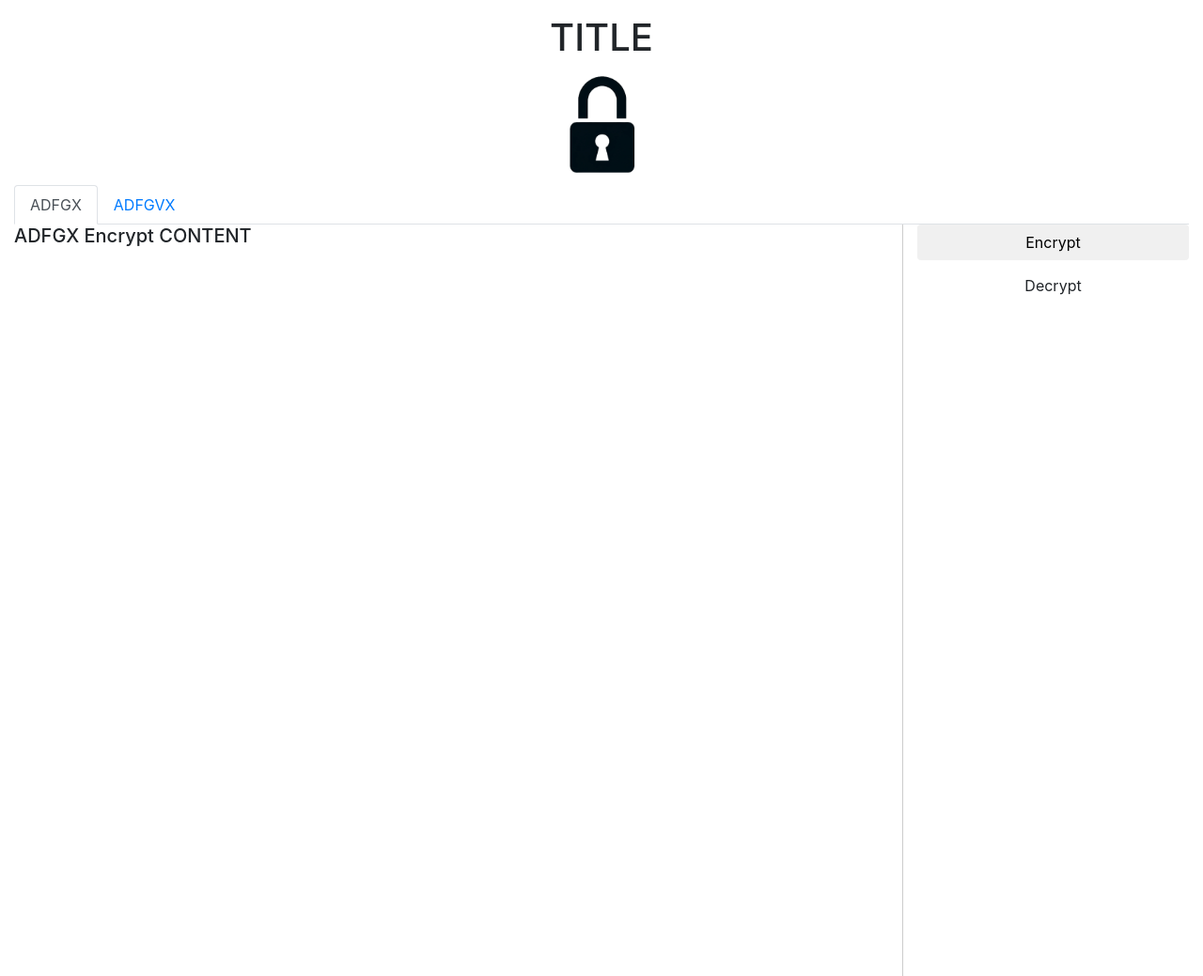
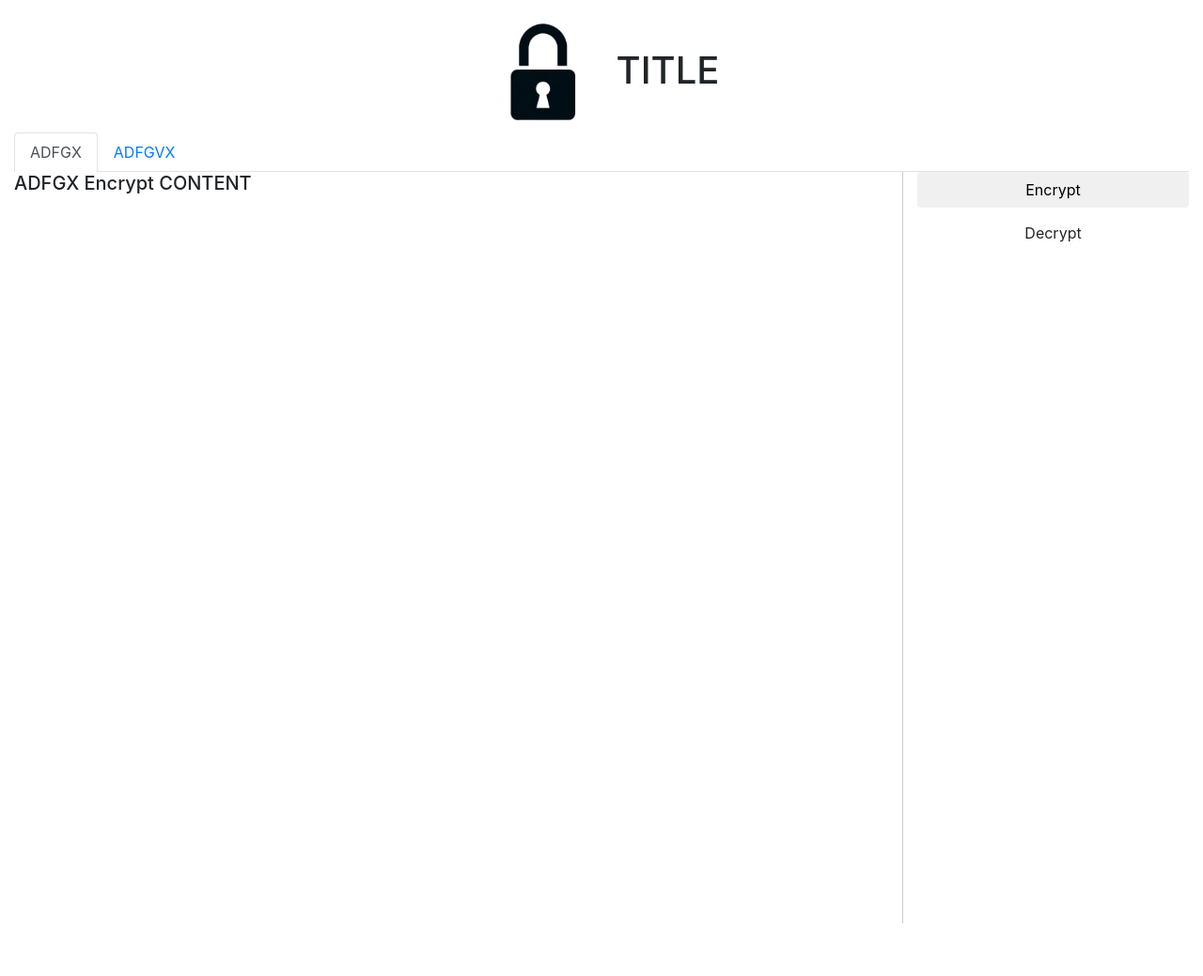
Before and after one commit to btmolloy/Cryptology_ADFGX_ADFGVX_Breaker, a plain HTML site: page index.html in a window 1280 px wide. Shown: the whole page at 94% size. After the commit the page ends 983 px from the top, so only its background shows below. Drawn offline with nearby package versions, Linux system fonts and the light colour scheme.

Commit message:
Update index.html

```diff
--- a/index.html
+++ b/index.html
@@ -28,9 +28,9 @@
   <div class="container-fluid">
     <div class="row">
       <div class="col-12 text-center">
-        <div class="mt-3">
+        <div class="d-flex align-items-center justify-content-center mt-3">
+          <img class="mr-3" style="max-width:125px;" src="assets/images/T5.png" alt="Page Logo">
           <h1>TITLE</h1>
-          <img style="max-width:125px;" src="assets/images/T5.png" alt="Page Logo">
         </div>
 
         <ul class="nav nav-tabs" id="cipherTabs">
```
